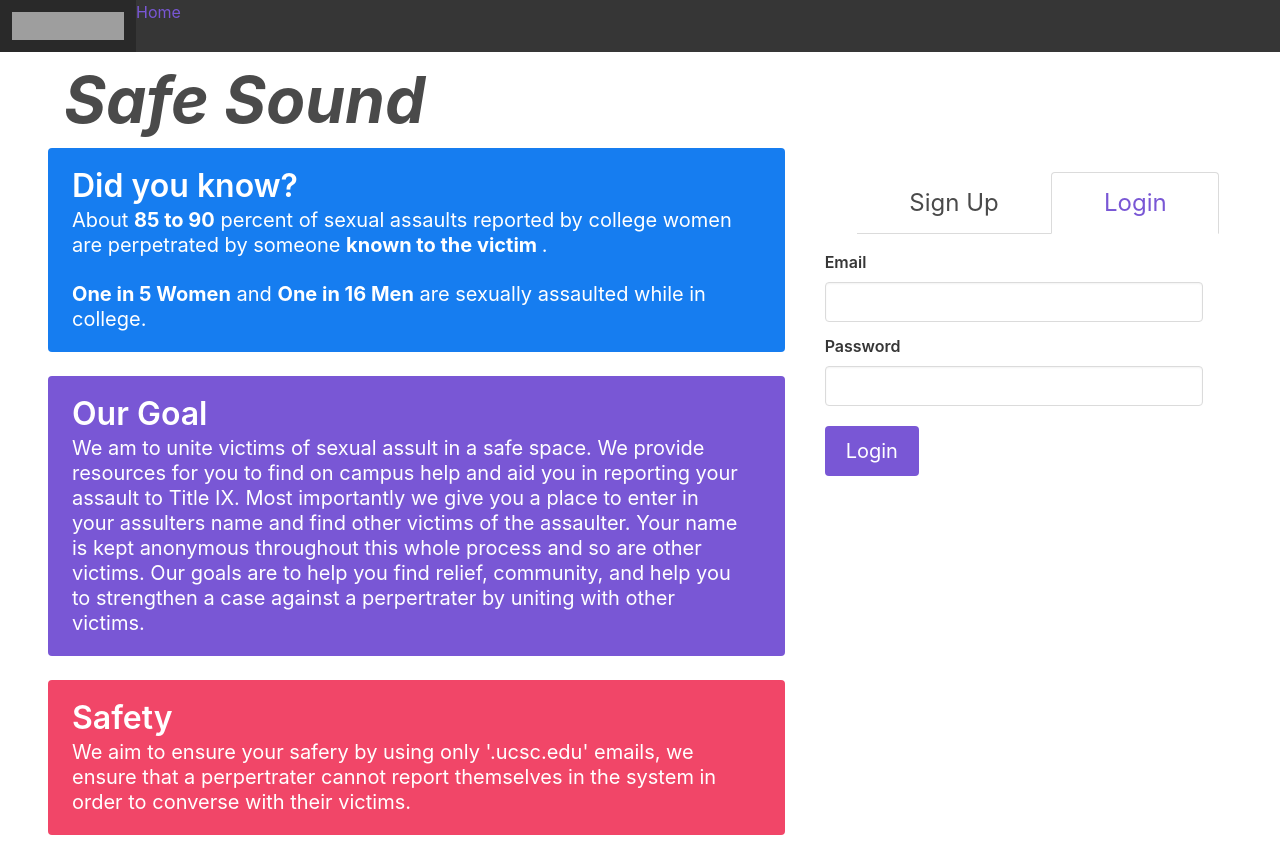
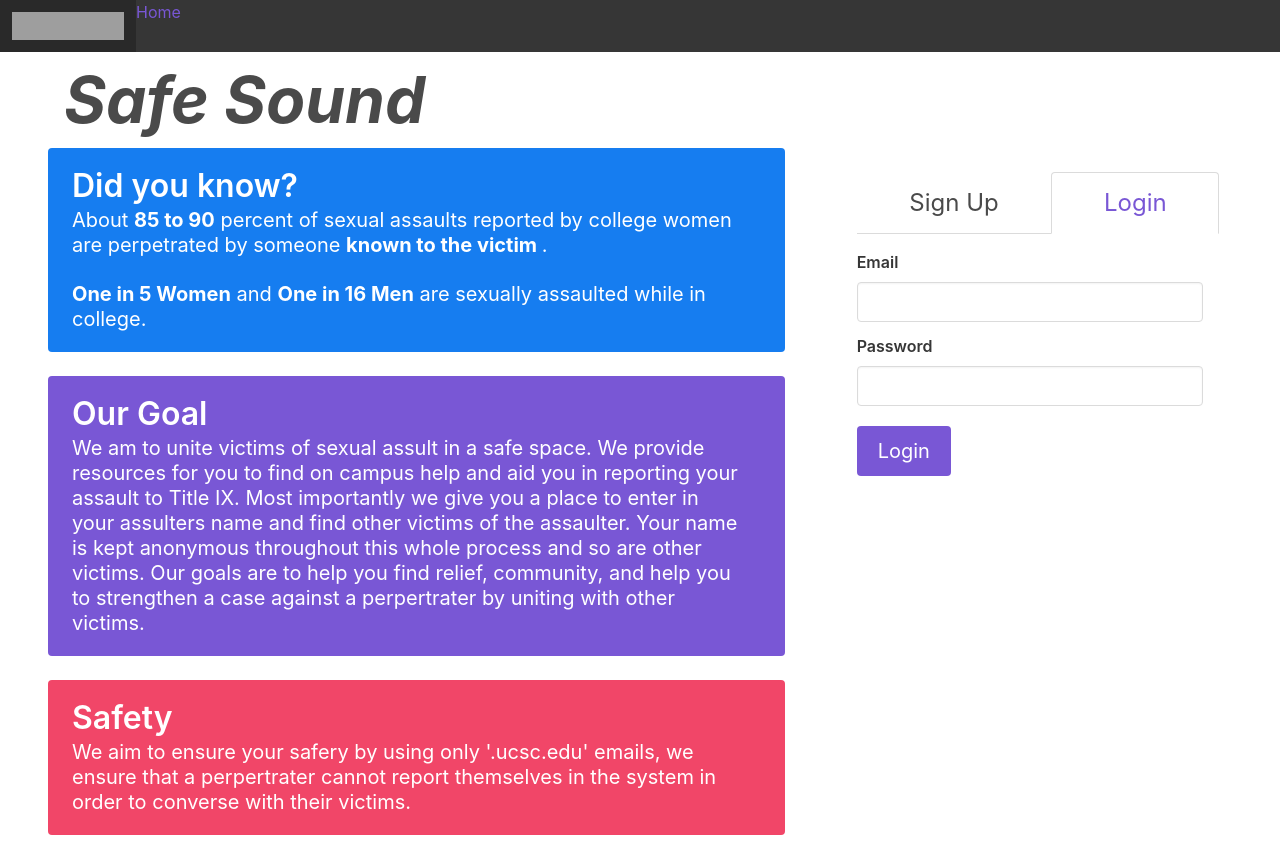
Before and after one commit to RapeReport/RapeReport, a Vue app in the folder rreport/: page / in a window 1280 px wide. Both pictures are taken after a click on the tab "Login". Shown: the top 847 px of the page. Built offline with nearby package versions, Linux system fonts and the light colour scheme; grey boxes are pictures that could not be loaded.

Commit message:
main layout fix

```diff
--- a/rreport/src/components/LandingPage/LandingPage.vue
+++ b/rreport/src/components/LandingPage/LandingPage.vue
@@ -79,7 +79,7 @@
     						<a class="button Continue is-medium is-danger" @click="signUp()">Continue</a>
 			            </b-tab-item>
 
-			            <b-tab-item class="Welcome" label="Login"">
+			            <b-tab-item class="Welcome" label="Login"" style="padding-left: 2em">
 							<b-field label="Email">
 					            <b-input type="email"v-model="email">
 					            </b-input>
```
